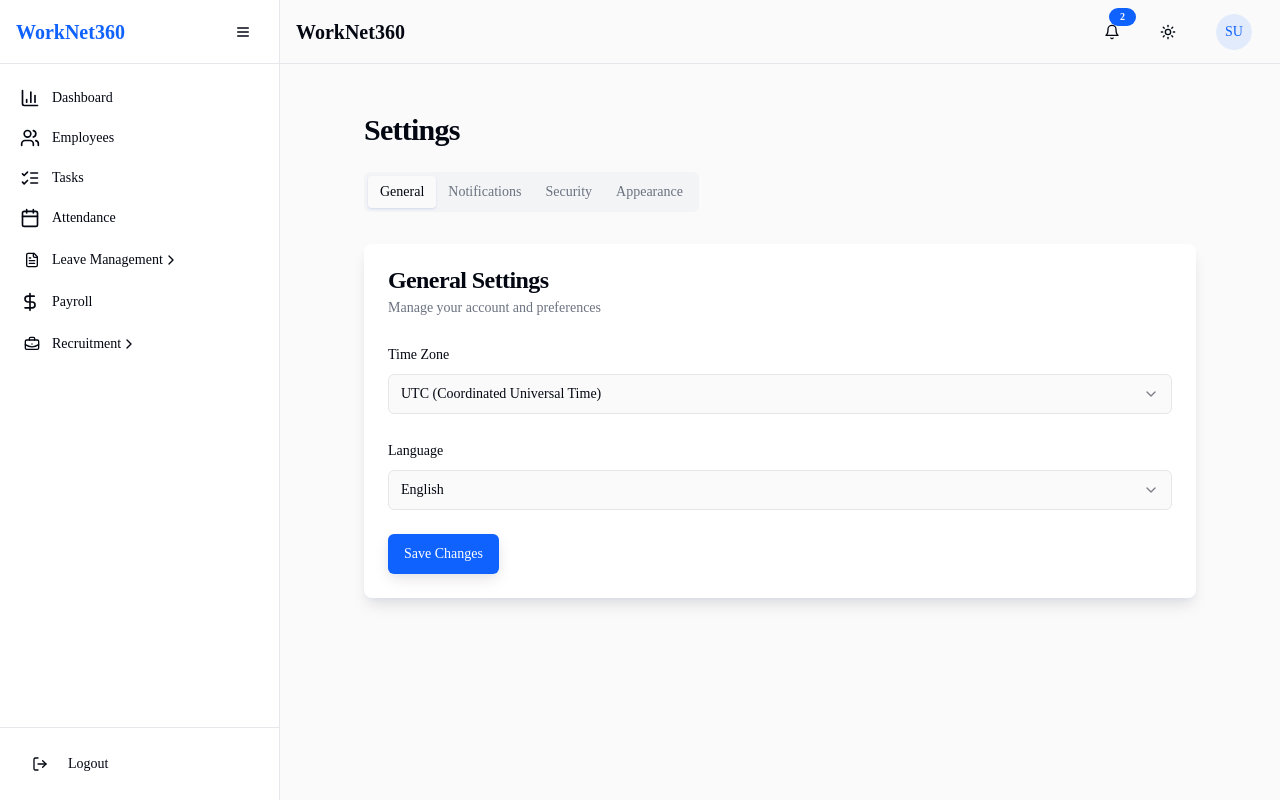
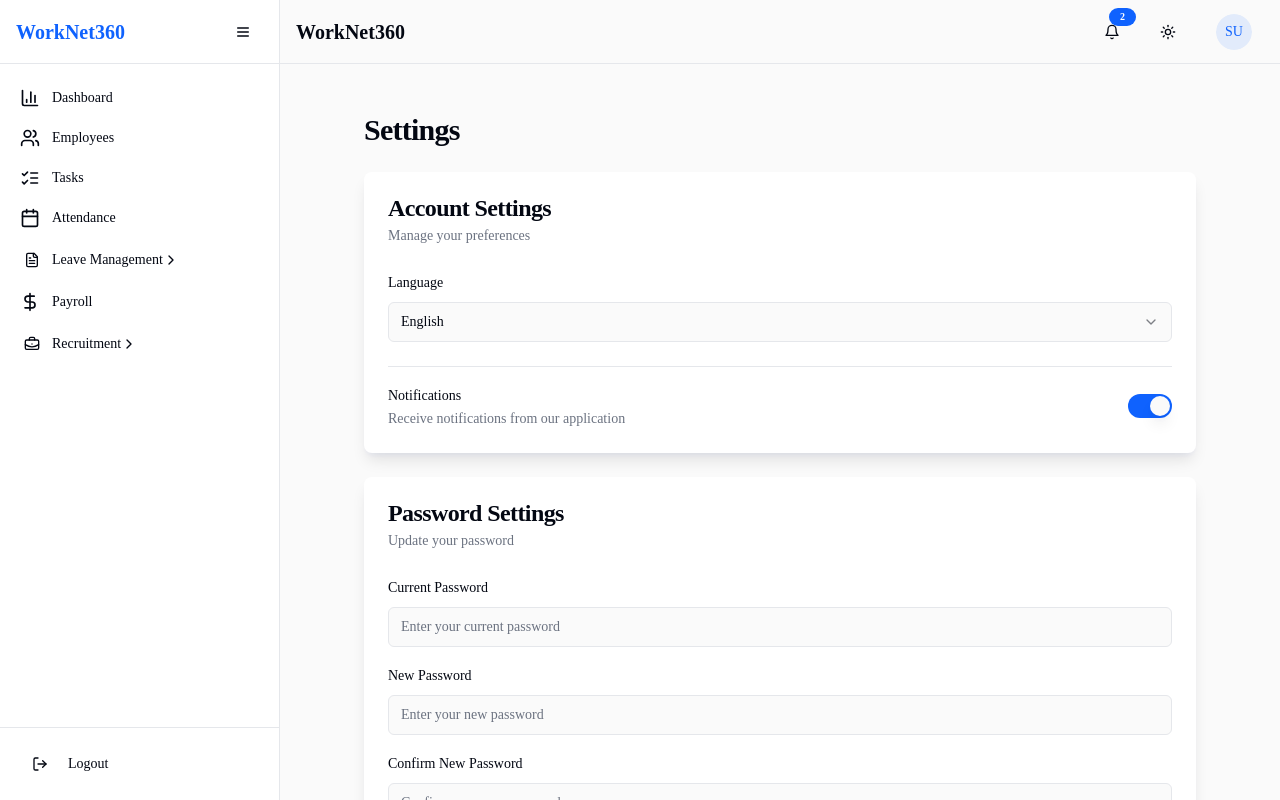
Before and after one commit to new-Varshit/worknet-nexus-ai, a React (Vite) app: page /settings in a window 1280 px wide. Built offline with nearby package versions, Linux system fonts and the light colour scheme; sample sign-in values are in the browser's storage.

Commit message:
Refactor: Settings and Leave History UI
Removed unnecessary sections from Settings and the "View" button from Leave History for employees.

```diff
--- a/src/pages/Settings.tsx
+++ b/src/pages/Settings.tsx
@@ -5,35 +5,26 @@ import { Button } from "@/components/ui/button";
 import { Label } from "@/components/ui/label";
 import { Switch } from "@/components/ui/switch";
 import { Select, SelectContent, SelectItem, SelectTrigger, SelectValue } from "@/components/ui/select";
-import { Card, CardContent, CardFooter, CardHeader, CardTitle, CardDescription } from "@/components/ui/card";
-import { Tabs, TabsContent, TabsList, TabsTrigger } from "@/components/ui/tabs";
+import { Card, CardContent, CardHeader, CardTitle, CardDescription } from "@/components/ui/card";
 import { toast } from "sonner";
-import { ThemeToggle } from "@/components/ThemeToggle";
 import { Input } from "@/components/ui/input";
 
 const Settings = () => {
   const { user } = useAuth();
-  const [notifications, setNotifications] = useState({
-    email: true,
-    sms: false,
-    browser: true,
-    desktop: false,
-  });
-  const [timeZone, setTimeZone] = useState("UTC");
+  const [notifications, setNotifications] = useState(true);
   const [language, setLanguage] = useState("en");
   const [currentPassword, setCurrentPassword] = useState("");
   const [newPassword, setNewPassword] = useState("");
   const [confirmPassword, setConfirmPassword] = useState("");
 
-  const handleNotificationChange = (key: keyof typeof notifications) => {
-    setNotifications(prev => ({
-      ...prev,
-      [key]: !prev[key],
-    }));
+  const handleNotificationChange = () => {
+    setNotifications(prev => !prev);
+    toast.success(`Notifications ${!notifications ? 'enabled' : 'disabled'}`);
   };
 
-  const handleSaveGeneralSettings = () => {
-    toast.success("General settings saved successfully");
+  const handleLanguageChange = (value: string) => {
+    setLanguage(value);
+    toast.success("Language setting saved successfully");
   };
 
   const handleChangePassword = (e: React.FormEvent) => {
@@ -67,45 +58,18 @@ const Settings = () => {
     <div className="container py-6 max-w-4xl">
       <h1 className="text-3xl font-bold tracking-tight mb-6">Settings</h1>
 
-      <Tabs defaultValue="general" className="space-y-6">
-        <TabsList className="mb-2">
-          <TabsTrigger value="general">General</TabsTrigger>
-          <TabsTrigger value="notifications">Notifications</TabsTrigger>
-          <TabsTrigger value="security">Security</TabsTrigger>
-          <TabsTrigger value="appearance">Appearance</TabsTrigger>
-        </TabsList>
-
-        <TabsContent value="general" className="space-y-6">
+      <div className="space-y-6">
         <Card className="shadow-lg border-0">
           <CardHeader>
-              <CardTitle>General Settings</CardTitle>
-              <CardDescription>Manage your account and preferences</CardDescription>
+            <CardTitle>Account Settings</CardTitle>
+            <CardDescription>Manage your preferences</CardDescription>
           </CardHeader>
           <CardContent className="space-y-6">
-              <div className="space-y-2">
-                <Label htmlFor="timezone">Time Zone</Label>
-                <Select
-                  value={timeZone}
-                  onValueChange={setTimeZone}
-                >
-                  <SelectTrigger id="timezone" className="w-full">
-                    <SelectValue placeholder="Select time zone" />
-                  </SelectTrigger>
-                  <SelectContent>
-                    <SelectItem value="UTC">UTC (Coordinated Universal Time)</SelectItem>
-                    <SelectItem value="EST">EST (Eastern Standard Time)</SelectItem>
-                    <SelectItem value="CST">CST (Central Standard Time)</SelectItem>
-                    <SelectItem value="MST">MST (Mountain Standard Time)</SelectItem>
-                    <SelectItem value="PST">PST (Pacific Standard Time)</SelectItem>
-                  </SelectContent>
-                </Select>
-              </div>
-
             <div className="space-y-2">
               <Label htmlFor="language">Language</Label>
               <Select
                 value={language}
-                  onValueChange={setLanguage}
+                onValueChange={handleLanguageChange}
               >
                 <SelectTrigger id="language" className="w-full">
                   <SelectValue placeholder="Select language" />
@@ -119,83 +83,27 @@ const Settings = () => {
                 </SelectContent>
               </Select>
             </div>
-            </CardContent>
-            <CardFooter>
-              <Button onClick={handleSaveGeneralSettings} className="shadow-md">Save Changes</Button>
-            </CardFooter>
-          </Card>
-        </TabsContent>
 
-        <TabsContent value="notifications" className="space-y-6">
-          <Card className="shadow-lg border-0">
-            <CardHeader>
-              <CardTitle>Notification Settings</CardTitle>
-              <CardDescription>Control how you receive notifications</CardDescription>
-            </CardHeader>
-            <CardContent className="space-y-6">
-              <div className="flex items-center justify-between">
+            <div className="flex items-center justify-between pt-4 border-t">
               <div className="space-y-0.5">
-                  <Label htmlFor="email-notifications">Email Notifications</Label>
-                  <p className="text-sm text-muted-foreground">Receive notifications via email</p>
+                <Label htmlFor="notifications">Notifications</Label>
+                <p className="text-sm text-muted-foreground">Receive notifications from our application</p>
               </div>
               <Switch
-                  id="email-notifications"
-                  checked={notifications.email}
-                  onCheckedChange={() => handleNotificationChange('email')}
-                />
-              </div>
-
-              <div className="flex items-center justify-between">
-                <div className="space-y-0.5">
-                  <Label htmlFor="sms-notifications">SMS Notifications</Label>
-                  <p className="text-sm text-muted-foreground">Receive notifications via text message</p>
-                </div>
-                <Switch
-                  id="sms-notifications"
-                  checked={notifications.sms}
-                  onCheckedChange={() => handleNotificationChange('sms')}
-                />
-              </div>
-
-              <div className="flex items-center justify-between">
-                <div className="space-y-0.5">
-                  <Label htmlFor="browser-notifications">Browser Notifications</Label>
-                  <p className="text-sm text-muted-foreground">Receive notifications in your browser</p>
-                </div>
-                <Switch
-                  id="browser-notifications"
-                  checked={notifications.browser}
-                  onCheckedChange={() => handleNotificationChange('browser')}
-                />
-              </div>
-
-              <div className="flex items-center justify-between">
-                <div className="space-y-0.5">
-                  <Label htmlFor="desktop-notifications">Desktop Notifications</Label>
-                  <p className="text-sm text-muted-foreground">Receive notifications on your desktop</p>
-                </div>
-                <Switch
-                  id="desktop-notifications"
-                  checked={notifications.desktop}
-                  onCheckedChange={() => handleNotificationChange('desktop')}
+                id="notifications"
+                checked={notifications}
+                onCheckedChange={handleNotificationChange}
               />
             </div>
           </CardContent>
-            <CardFooter>
-              <Button onClick={() => toast.success("Notification settings saved")} className="shadow-md">
-                Save Preferences
-              </Button>
-            </CardFooter>
         </Card>
-        </TabsContent>
 
-        <TabsContent value="security" className="space-y-6">
         <Card className="shadow-lg border-0">
           <CardHeader>
-              <CardTitle>Security Settings</CardTitle>
-              <CardDescription>Manage your account security</CardDescription>
+            <CardTitle>Password Settings</CardTitle>
+            <CardDescription>Update your password</CardDescription>
           </CardHeader>
-            <CardContent className="space-y-6">
+          <CardContent>
             <form onSubmit={handleChangePassword} className="space-y-4">
               <div className="space-y-2">
                 <Label htmlFor="current-password">Current Password</Label>
@@ -234,39 +142,9 @@ const Settings = () => {
                 Change Password
               </Button>
             </form>
-
-              <div className="pt-6 border-t">
-                <h3 className="text-lg font-medium mb-4">Two-Factor Authentication</h3>
-                <div className="flex items-center justify-between">
-                  <div className="space-y-0.5">
-                    <Label htmlFor="two-factor">Enable 2FA</Label>
-                    <p className="text-sm text-muted-foreground">Add an extra layer of security to your account</p>
-                  </div>
-                  <Switch id="two-factor" />
-                </div>
-              </div>
           </CardContent>
         </Card>
-        </TabsContent>
-
-        <TabsContent value="appearance" className="space-y-6">
-          <Card className="shadow-lg border-0">
-            <CardHeader>
-              <CardTitle>Appearance Settings</CardTitle>
-              <CardDescription>Customize the look and feel of the application</CardDescription>
-            </CardHeader>
-            <CardContent className="space-y-6">
-              <div className="space-y-4">
-                <h3 className="text-lg font-medium">Theme</h3>
-                <div className="flex items-center gap-2">
-                  <Label htmlFor="theme">Toggle between light and dark mode:</Label>
-                  <ThemeToggle />
       </div>
-              </div>
-            </CardContent>
-          </Card>
-        </TabsContent>
-      </Tabs>
     </div>
   );
 };
--- a/src/pages/leave/LeaveHistory.tsx
+++ b/src/pages/leave/LeaveHistory.tsx
@@ -335,7 +335,7 @@ const LeaveHistory = () => {
                         variant="outline"
                         onClick={() => handleViewRequest(request)}
                       >
-                        View
+                        Details
                       </Button>
                     </TableCell>
                   </TableRow>
--- a/src/pages/leave/LeaveRequestDialog.tsx
+++ b/src/pages/leave/LeaveRequestDialog.tsx
@@ -1,38 +1,22 @@
 
-import { useState } from "react";
+import { Dialog, DialogContent, DialogHeader, DialogTitle, DialogFooter } from "@/components/ui/dialog";
 import { Button } from "@/components/ui/button";
-import { Textarea } from "@/components/ui/textarea";
-import {
-  Dialog,
-  DialogContent,
-  DialogFooter,
-  DialogHeader,
-  DialogTitle,
-} from "@/components/ui/dialog";
 import { Avatar, AvatarFallback } from "@/components/ui/avatar";
 import { Badge } from "@/components/ui/badge";
 import { Separator } from "@/components/ui/separator";
 import { format } from "date-fns";
-import { toast } from "sonner";
 
 interface LeaveRequestDialogProps {
   open: boolean;
   onOpenChange: (open: boolean) => void;
   request: any;
-  onApprove?: (id: number) => void;
-  onReject?: (id: number) => void;
 }
 
 const LeaveRequestDialog = ({
   open,
   onOpenChange,
   request,
-  onApprove,
-  onReject,
 }: LeaveRequestDialogProps) => {
-  const [comments, setComments] = useState("");
-  const [isSubmitting, setIsSubmitting] = useState(false);
-
   if (!request) return null;
 
   // Helper function to get initials from name
@@ -56,39 +40,6 @@ const LeaveRequestDialog = ({
       default:
         return null;
     }
-  };
-
-  const handleApprove = () => {
-    setIsSubmitting(true);
-
-    // Simulate API call
-    setTimeout(() => {
-      if (onApprove) {
-        onApprove(request.id);
-      }
-
-      setIsSubmitting(false);
-      onOpenChange(false);
-    }, 1000);
-  };
-
-  const handleReject = () => {
-    if (!comments.trim()) {
-      toast.error("Please provide a reason for rejection");
-      return;
-    }
-
-    setIsSubmitting(true);
-
-    // Simulate API call
-    setTimeout(() => {
-      if (onReject) {
-        onReject(request.id);
-      }
-
-      setIsSubmitting(false);
-      onOpenChange(false);
-    }, 1000);
   };
 
   return (
@@ -167,59 +118,12 @@ const LeaveRequestDialog = ({
               <p>{request.rejectionReason}</p>
             </div>
           )}
-
-          {request.status === "Pending" && (
-            <div className="space-y-4">
-              <Separator />
-
-              <div className="space-y-2">
-                <label htmlFor="comments" className="text-sm font-medium">
-                  Comments <span className="text-muted-foreground">(Required for rejection)</span>
-                </label>
-                <Textarea
-                  id="comments"
-                  value={comments}
-                  onChange={(e) => setComments(e.target.value)}
-                  placeholder="Add comments or reasons for approval/rejection"
-                  rows={3}
-                />
-              </div>
-            </div>
-          )}
         </div>
 
-        <DialogFooter className="flex justify-between sm:justify-end gap-2">
-          {request.status === "Pending" ? (
-            <>
-              <Button
-                variant="outline"
-                onClick={() => onOpenChange(false)}
-                disabled={isSubmitting}
-              >
-                Cancel
-              </Button>
-
-              <Button
-                variant="destructive"
-                onClick={handleReject}
-                disabled={isSubmitting}
-              >
-                Reject
-              </Button>
-
-              <Button
-                className="bg-green-600 hover:bg-green-700"
-                onClick={handleApprove}
-                disabled={isSubmitting}
-              >
-                Approve
-              </Button>
-            </>
-          ) : (
-            <Button variant="outline" onClick={() => onOpenChange(false)}>
-              Close
-            </Button>
-          )}
+        <DialogFooter>
+          <Button variant="outline" onClick={() => onOpenChange(false)}>
+            Close
+          </Button>
         </DialogFooter>
       </DialogContent>
     </Dialog>
```
Lines whose indentation alone changed are shown as unchanged.
